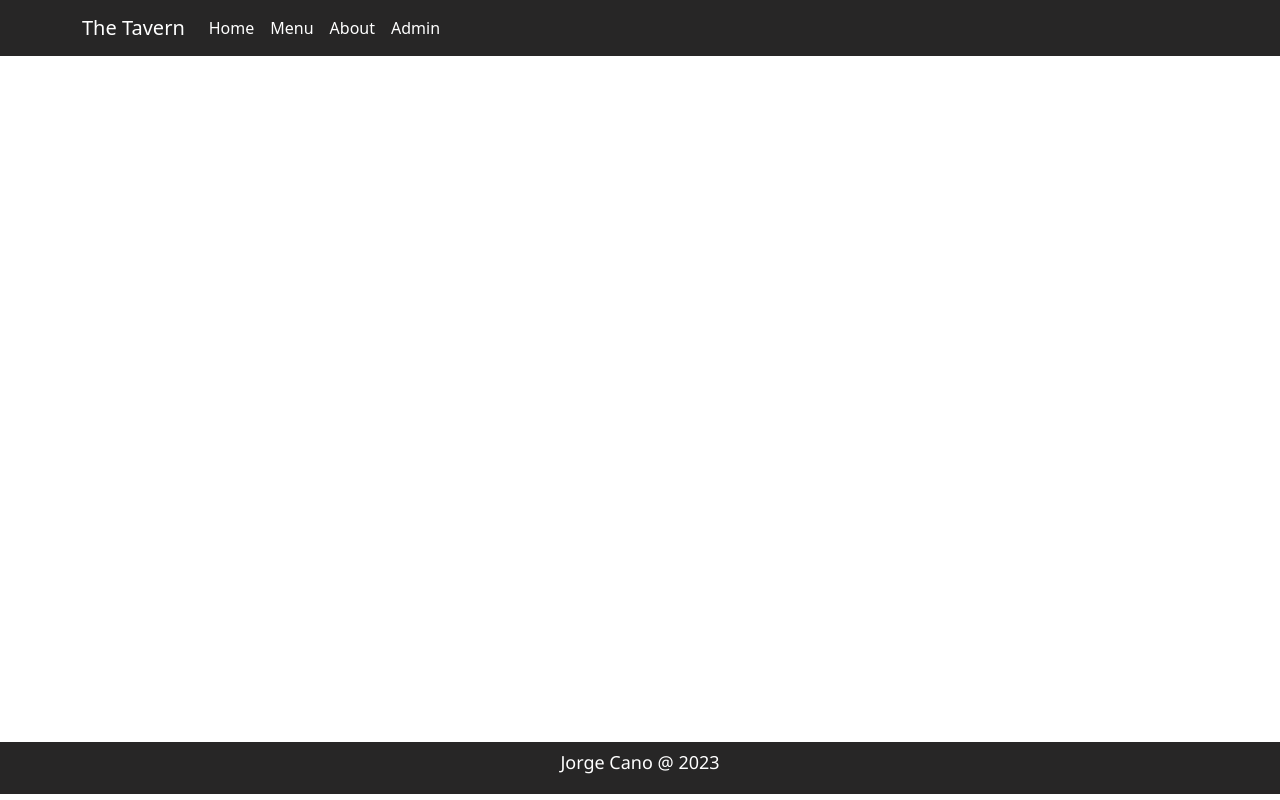
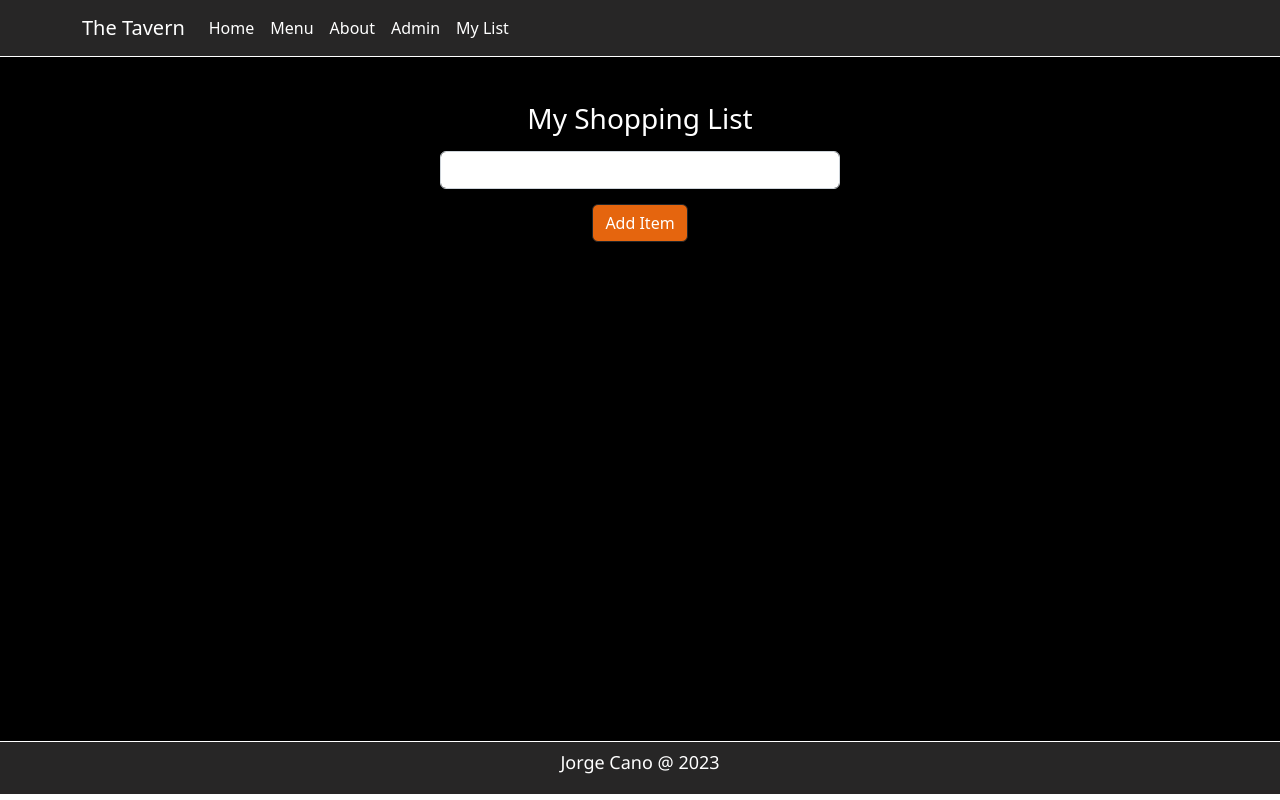
Before and after one commit to JCano22/onlinestore_ch36, a React (Create React App) app: page /list in a window 1280 px wide. Built offline with nearby package versions, Linux system fonts and the light colour scheme.

Commit message:
109 #2 - List component, couppon fields, css

```diff
--- a/src/App.js
+++ b/src/App.js
@@ -5,6 +5,7 @@ import Catalog from './pages/catalog';
 import About from './pages/about';
 import Home from './pages/home';
 import Admin from './pages/admin';
+import List from './pages/list';
 import {BrowserRouter, Routes, Route} from 'react-router-dom';
 // import QuantityPicker from './components/quantityPicker';
 import "bootstrap/dist/css/bootstrap.min.css";
@@ -23,6 +24,7 @@ function App() {
           <Route path='/catalog' element={<Catalog />} />
           <Route path='/about' element={<About />} />
           <Route path='/admin' element={<Admin />} />
+          <Route path='/list' element={<List />} />
         </Routes>
       </div>
 
--- a/src/components/navbar.jsx
+++ b/src/components/navbar.jsx
@@ -40,6 +40,11 @@ function NavBar() {
                 Admin
               </Link>
             </li>
+            <li className="nav-item">
+              <Link className="nav-link" to="/list">
+                My List
+              </Link>
+            </li>
           </ul>
         </div>
       </div>
--- a/src/components/quantityPicker.jsx
+++ b/src/components/quantityPicker.jsx
@@ -1,18 +1,15 @@
 import "./quantityPicker.css";
 import { useState } from "react";
 
-function QuantityPicker(props){
-
+function QuantityPicker(props) {
   let [quantity, setQuantity] = useState(1);
 
-    function increase(){
-        console.log("button click");
+  function increase() {
     let val = quantity + 1;
     setQuantity(val);
     props.onQuantityChange(val);
   }
-    function decrease(){
-
+  function decrease() {
     console.log("button click");
     if (quantity === 1) return;
     let val = quantity - 1;
@@ -20,14 +17,18 @@ function QuantityPicker(props){
     props.onQuantityChange(val);
   }
 
-
   return (
-        <div className = "qt-picker">
-            <button className="btn" disabled = {quantity === 1} onClick={decrease}> - </button>
+    <div className="qt-picker">
+      <button className="btn" disabled={quantity === 1} onClick={decrease}>
+        {" "}
+        -{" "}
+      </button>
       <label>{quantity}</label>
-            <button className="btn" onClick ={increase}> + </button>
+      <button className="btn" onClick={increase}>
+        {" "}
+        +{" "}
+      </button>
     </div>
-
   );
 }
-export default QuantityPicker
+export default QuantityPicker;
--- a/src/pages/admin.css
+++ b/src/pages/admin.css
@@ -1,10 +1,12 @@
 .adminCont{
     padding-top: 20px;
+
 
 }
 .adminCont .parent{
     display: flex;
-    justify-content: center;
+    justify-content: space-evenly;
+
 }
 .adminCont #productsForm{
     text-align: left;
--- a/src/pages/admin.jsx
+++ b/src/pages/admin.jsx
@@ -3,6 +3,9 @@ import { useState } from "react";
 
 function Admin() {
   const [product, setProduct] = useState({});
+  const [allProducts, setAllProducts] = useState([]);
+  const [coupon, setCoupon] = useState({});
+  const [allCoupons, setAllCoupons] = useState([]);
 
   function handleProductText(e) {
     const text = e.target.value;
@@ -17,7 +20,32 @@ function Admin() {
   }
 
   function saveProduct() {
-    console.log(product);
+    //create copy of state variable, modify the copy, send the copy back
+    let copy = [...allProducts];
+    copy.push(product);
+    setAllProducts(copy);
+
+    console.log(copy);
+  }
+
+  function handleCouponText(e) {
+    const code = e.target.value;
+    const name = e.target.name;
+
+    let copy = { ...coupon };
+    copy[name] = code;
+    setCoupon(copy);
+
+    console.log(code, name);
+  }
+  function saveCoupon() {
+    //create copy of state variable, modify the copy, send the copy back
+    let copy = [...allCoupons];
+    copy.push(coupon);
+
+    setAllCoupons(copy);
+
+    console.log(copy);
   }
 
   return (
@@ -25,10 +53,10 @@ function Admin() {
       <div className="parent">
         <section id="productsForm">
           <h3>Add Product</h3>
-          {/* <form className="newProds"> */}
+
           <div className="mb-3">
             <label className="form-label" htmlFor="title">
-              Title:{" "}
+              Title:
             </label>
             <input
               name="title"
@@ -85,11 +113,50 @@ function Admin() {
               Save Product
             </button>
           </div>
-          {/* </form> */}
+
+          <ul className="prod-list">
+            {allProducts.map((prod) => (
+              <li key={prod.title}>{prod.title}</li>
+            ))}
+          </ul>
         </section>
 
         <section id="secCoupons">
           <h3>Coupons</h3>
+          <div className="mb-3">
+            <label className="form-label" htmlFor="code">
+              Coupon Code:
+            </label>
+            <input
+              name="code"
+              className="form-control"
+              type="text"
+              onBlur={handleCouponText}
+            ></input>
+          </div>
+          <div className="mb-3">
+            <label className="form-label" htmlFor="discount">
+              Discount:
+            </label>
+            <input
+              name="discount"
+              className="form-control"
+              type="text"
+              onBlur={handleCouponText}
+            ></input>
+          </div>
+
+          <div className="mb-3 text-center">
+            <button className="btn btn-dark" onClick={saveCoupon}>
+              Save Coupon
+            </button>
+          </div>
+
+          <ul className="coupon-list">
+            {allCoupons.map((coupon) => (
+              <li key={coupon.code}>{coupon.code}</li>
+            ))}
+          </ul>
         </section>
       </div>
     </div>
--- /dev/null
+++ b/src/pages/list.css
@@ -0,0 +1,18 @@
+.listCont{
+    padding-top: 45px;
+    color: white;
+    margin: auto;
+
+
+}
+.listField{
+    width: 400px;
+    margin: auto;
+}
+.listField input{
+    margin: 15px 0;
+
+}
+.items-list{
+    margin: auto;
+}
--- /dev/null
+++ b/src/pages/list.jsx
@@ -0,0 +1,51 @@
+import "./list.css";
+import { useState } from "react";
+
+function List() {
+  const [item, setItem] = useState({});
+  const [allItems, setAllItems] = useState([]);
+
+  function handleTextChange(e) {
+    let value = e.target.value;
+    let name = e.target.name;
+
+    let copy = { ...item };
+    copy[name] = value;
+    setItem(copy);
+  }
+
+  function addItem() {
+    console.log(item);
+    let copy = [...allItems];
+    copy.push(item);
+
+    setAllItems(copy);
+  }
+
+  return (
+    <div className="page listCont">
+      <div className="listField">
+        <h3>My Shopping List</h3>
+
+        <input
+          name="name"
+          className="form-control inputField"
+          type="text"
+          onBlur={handleTextChange}
+        ></input>
+        <div className="mb-3 text-center">
+          <button className="btn btn-dark addItemBtn" onClick={addItem}>
+            Add Item
+          </button>
+        </div>
+
+        <div className="items-list">
+          {allItems.map((list) => (
+            <h5 key={list.name}>{list.name}</h5>
+          ))}
+        </div>
+      </div>
+    </div>
+  );
+}
+export default List;
```
Lines whose indentation alone changed are shown as unchanged.
